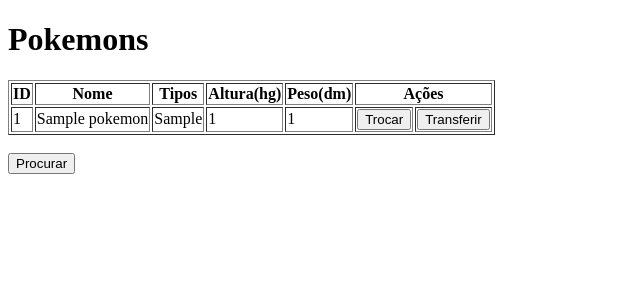
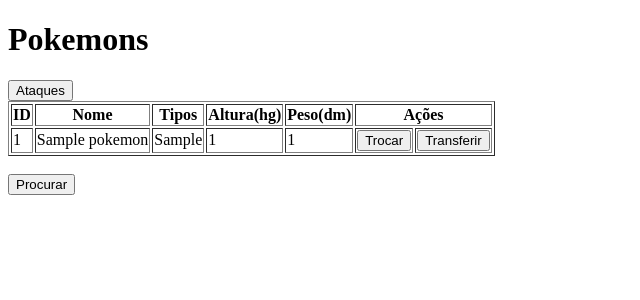
Before and after one commit to Davi-Madruga/wsBackend-Fabrica25.2, a Django app: page / in a window 1280 px wide. Shown: the top 300 px of the page, without its empty margins (0-640 px from the left). Run offline with Django 5.2, Linux system fonts and the light colour scheme; tables that the repository leaves empty hold one stand-in row (values such as "Sample post").

Commit message:
Feat: botao para listar_ataques

```diff
--- a/app/templates/listar_pokemons.html
+++ b/app/templates/listar_pokemons.html
@@ -6,7 +6,7 @@
     <title>Pokemons</title>
 </head>
 <body>
-    <h1>Pokemons</h1>
+    <h1>Pokemons</h1><a href="{% url 'listar_ataques' %}"><button>Ataques</button></a>
     {% if pokemons %}
     <table border='1'>
         <tr>
```
